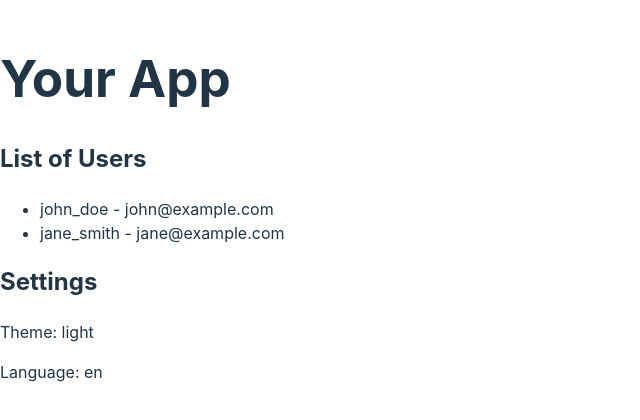
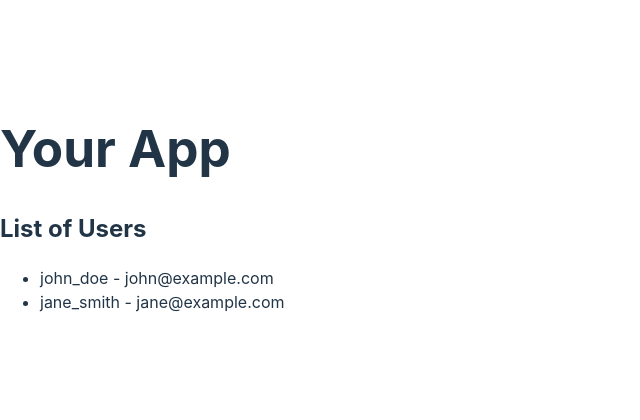
Before and after one commit to Sucharski90/royal-rumble, a React (Vite) app: page / in a window 1280 px wide. Shown: the part 192-612 px from the top of the page, without its empty margins (0-640 px from the left). Built offline with nearby package versions, Linux system fonts and the light colour scheme.

Commit message:
edits to list

```diff
--- a/src/Components/Entrant_List.jsx
+++ b/src/Components/Entrant_List.jsx
@@ -17,10 +17,7 @@ const EntrantList = () => {
         ))}
       </ul>
 
-      <h2>Settings</h2>
-      <p>Theme: {settings.theme}</p>
-      <p>Language: {settings.language}</p>
-      {/* Add more settings as needed */}
+
     </div>
   );
 };
--- a/src/Components/Entrants.jsx
+++ b/src/Components/Entrants.jsx
@@ -18,12 +18,7 @@ const LargeObjectProvider = ({ children }) => {
             email: 'jane@example.com',
           },
           // ... add more user objects as needed
-        ],
-        settings: {
-          theme: 'light',
-          language: 'en',
-          // ... other settings
-        },
+        ]
         // ... other data
       };
 
```
